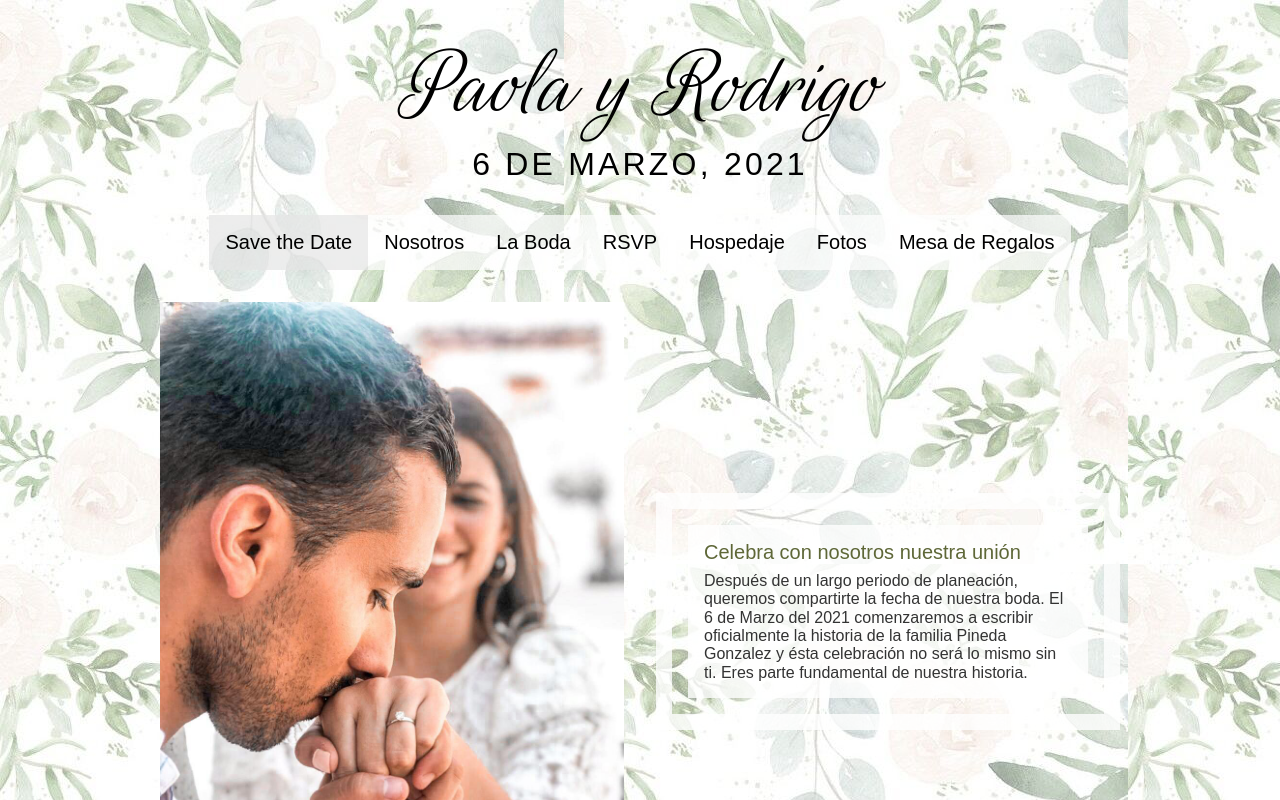
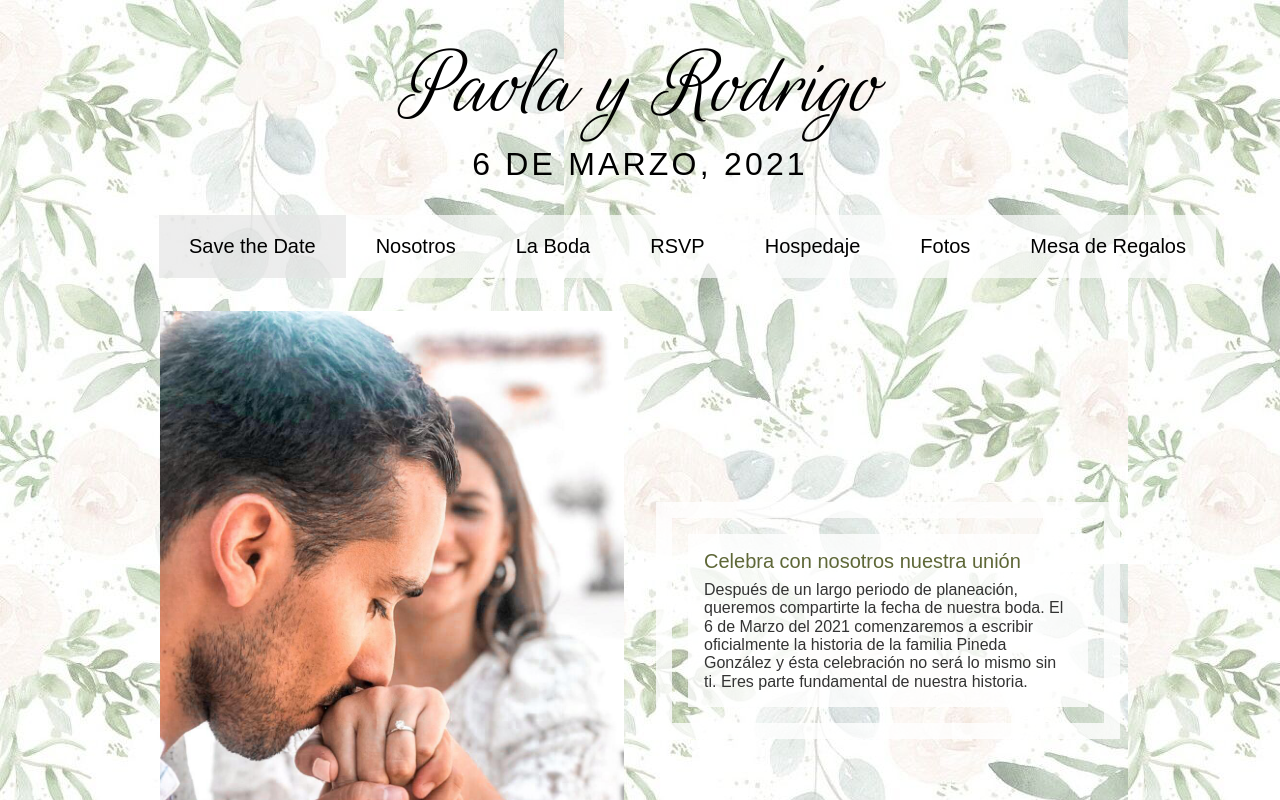
Before and after one commit to aldofunes/paola-y-rodrigo, a React (Create React App) app: page / in a window 1280 px wide. Shown: the top 800 px of the page. Built offline with nearby package versions, Linux system fonts and the light colour scheme.

Commit message:
update navbar

```diff
--- a/package.json
+++ b/package.json
@@ -8,6 +8,7 @@
     "@types/react-dom": "^17.0.0",
     "calendar-link": "^2.0.6",
     "react": "^17.0.1",
+    "react-device-detect": "^1.15.0",
     "react-dom": "^17.0.1",
     "react-icons": "^4.1.0",
     "react-router-dom": "^5.2.0",
--- a/src/app/events/events.tsx
+++ b/src/app/events/events.tsx
@@ -35,7 +35,9 @@ export default function Events(): JSX.Element {
   return (
     <div className="mw8 w-100 center bg-white-80 mt4 flex flex-wrap flex-nowrap-l">
       <div className="w-100 w-50-l tc pa3">
-        <h1 className="f2 fw4 serif">Ceremonia y Recepción</h1>
+        <h1 className="f2 fw4 serif" style={{ color: '#5E6737' }}>
+          Ceremonia y Recepción
+        </h1>
         <div className="f5 fw3 mt4">Sábado</div>
         <div className="f2 fw3">6 de marzo</div>
         <div className="f5 fw3">2021</div>
@@ -115,6 +117,8 @@ export default function Events(): JSX.Element {
               <div>Colores Claros</div>
               <div>Estampados</div>
               <div>Tacón grueso</div>
+              <div>No blanco</div>
+              <div>No verde olivo</div>
             </div>
           </div>
         </div>
--- a/src/app/gifts/gifts.tsx
+++ b/src/app/gifts/gifts.tsx
@@ -30,7 +30,7 @@ export default function RSVP(): JSX.Element {
           <h3 className="ma0">BBVA</h3>
           <p>
             Por otro lado, abrimos una cuenta de BBVA para aquellos que
-            prefieran ayudarnos con los gasto de nuestra soñada Luna de Miel en
+            prefieran ayudarnos con los gastos de nuestra soñada Luna de Miel en
             Japón.
           </p>
           <h4>ありがとう!</h4>
--- /dev/null
+++ b/src/app/nav/nav.module.css
@@ -0,0 +1,96 @@
+.nav {
+  min-height: 4rem;
+}
+
+.menu {
+  margin: 0;
+  padding: 0;
+  list-style: none;
+  overflow: hidden;
+  clear: both;
+  max-height: 0;
+  transition: max-height 0.2s ease-out;
+}
+
+/* menu icon */
+
+.menuIcon {
+  cursor: pointer;
+  float: right;
+  padding: 20px 15px;
+  position: relative;
+  user-select: none;
+  background-color: rgba(255, 255, 255, 0.8);
+}
+
+.navicon {
+  background: #333;
+  display: block;
+  height: 2px;
+  position: relative;
+  transition: background 0.2s ease-out;
+  width: 18px;
+}
+
+.navicon:before,
+.navicon:after {
+  background: #333;
+  content: '';
+  display: block;
+  height: 100%;
+  position: absolute;
+  transition: all 0.2s ease-out;
+  width: 100%;
+}
+
+.navicon:before {
+  top: 5px;
+}
+
+.navicon:after {
+  top: -5px;
+}
+
+/* menu btn */
+
+.menuBtn {
+  display: none;
+}
+
+.menuBtn:checked ~ .menu {
+  max-height: 28rem;
+}
+
+.menuBtn:checked ~ .menuIcon .navicon {
+  background: transparent;
+}
+
+.menuBtn:checked ~ .menuIcon .navicon:before {
+  transform: rotate(-45deg);
+}
+
+.menuBtn:checked ~ .menuIcon .navicon:after {
+  transform: rotate(45deg);
+}
+
+.menuBtn:checked ~ .menuIcon:not(.steps) .navicon:before,
+.menuBtn:checked ~ .menuIcon:not(.steps) .navicon:after {
+  top: 0;
+}
+
+@media (min-width: 74rem) {
+  .link {
+    float: left;
+  }
+  .link a {
+    padding: 20px 30px;
+  }
+  .menu {
+    clear: none;
+    float: right;
+    max-height: none;
+  }
+  .menuIcon {
+    display: none;
+  }
+}
--- a/src/app/nav/nav.tsx
+++ b/src/app/nav/nav.tsx
@@ -1,67 +1,87 @@
 import React from 'react';
 import { NavLink } from 'react-router-dom';
+import styles from './nav.module.css';
 
 export default function Nav(): JSX.Element {
   return (
-    <nav className="ph3 ph5-ns avenir">
-      <div className="nowrap overflow-x-auto tc">
+    <nav className={`ph3 ph5-ns avenir relative ${styles.nav}`}>
+      <input className={styles.menuBtn} type="checkbox" id="menu-btn" />
+      <label className={styles.menuIcon} htmlFor="menu-btn">
+        <span className={styles.navicon}></span>
+      </label>
+
+      <ul className={`nowrap tc ${styles.menu}`}>
+        <li className={styles.link}>
           <NavLink
             exact
-          className="link bg-white-70 black f5 f4-ns dib pa3"
+            className="link bg-white-70 black f5 f4-ns db pa3"
             activeStyle={{ background: 'rgba(230,230,230,0.7)' }}
             to="/"
           >
             Save the Date
           </NavLink>
+        </li>
+        <li className={styles.link}>
           <NavLink
             exact
-          className="link bg-white-70 black f5 f4-ns dib pa3"
+            className="link bg-white-70 black f5 f4-ns db pa3"
             activeStyle={{ background: 'rgba(230,230,230,0.7)' }}
             to="/their-story"
           >
             Nosotros
           </NavLink>
+        </li>
+        <li className={styles.link}>
           <NavLink
             exact
-          className="link bg-white-70 black f5 f4-ns dib pa3"
+            className="link bg-white-70 black f5 f4-ns db pa3"
             activeStyle={{ background: 'rgba(230,230,230,0.7)' }}
             to="/events"
           >
             La Boda
           </NavLink>
+        </li>
+        <li className={styles.link}>
           <NavLink
             exact
-          className="link bg-white-70 black f5 f4-ns dib pa3"
+            className="link bg-white-70 black f5 f4-ns db pa3"
             activeStyle={{ background: 'rgba(230,230,230,0.7)' }}
             to="/rsvp"
           >
             RSVP
           </NavLink>
+        </li>
+        <li className={styles.link}>
           <NavLink
             exact
-          className="link bg-white-70 black f5 f4-ns dib pa3"
+            className="link bg-white-70 black f5 f4-ns db pa3"
             activeStyle={{ background: 'rgba(230,230,230,0.7)' }}
             to="/travel"
           >
             Hospedaje
           </NavLink>
+        </li>
+        <li className={styles.link}>
           <NavLink
             exact
-          className="link bg-white-70 black f5 f4-ns dib pa3"
+            className="link bg-white-70 black f5 f4-ns db pa3"
             activeStyle={{ background: 'rgba(230,230,230,0.7)' }}
             to="/photos"
           >
             Fotos
           </NavLink>
+        </li>
+        <li className={styles.link}>
           <NavLink
             exact
-          className="link bg-white-70 black f5 f4-ns dib pa3"
+            className="link bg-white-70 black f5 f4-ns db pa3"
             activeStyle={{ background: 'rgba(230,230,230,0.7)' }}
             to="/gifts"
           >
             Mesa de Regalos
           </NavLink>
-      </div>
+        </li>
+      </ul>
     </nav>
   );
 }
--- a/src/app/photos/photos.module.css
+++ /dev/null
@@ -1,25 +0,0 @@
-.gallery {
-  display: grid;
-  grid-template-columns: repeat(5, 1fr);
-  grid-gap: 1rem;
-}
-
-/* On screens that are 1024px or less, set the background color to blue */
-@media screen and (max-width: 1024px) {
-  .gallery {
-    grid-template-columns: repeat(3, 1fr);
-  }
-}
-
-/* On screens that are 720px or less, set the background color to olive */
-@media screen and (max-width: 720px) {
-  .gallery {
-    grid-template-columns: repeat(1, 1fr);
-  }
-}
-
-.image {
-  width: 100%;
-  height: 100%;
-  object-fit: contain;
-}
--- a/src/app/rsvp/rsvp.tsx
+++ b/src/app/rsvp/rsvp.tsx
@@ -9,7 +9,6 @@ export default function RSVP(): JSX.Element {
     'Hola, \n\nQuiero confirmar mi asistencia a la boda de Paola González y Rodrigo Pineda, el 6 de marzo, 2021. Mi nombre completo es:\n',
   );
   return (
-    <div>
     <div className="mw6 w-100 center bg-white mt4 flex">
       <div className="ma3">
         <h3>Ceremonia y Recepción</h3>
@@ -19,6 +18,7 @@ export default function RSVP(): JSX.Element {
         <div>
           Confirma tu asistencia antes del 13 de febrero con Zuri de Garza
         </div>
+
         <a className="link dim blue db pa3" href={url.href}>
           <div className="flex items-center justify-center">
             <div className="mr2">
@@ -27,7 +27,14 @@ export default function RSVP(): JSX.Element {
             <div>+52 56 1088 5831</div>
           </div>
         </a>
-        </div>
+
+        <p>
+          <b>*</b> Estamos en situación de pandemia. En caso de asistir al
+          evento, te pedimos guardes cuidados y extremes precauciones durante el
+          mes de Febrero y de manera más intensa 10 días antes del evento. Si
+          presentas algún síntoma, por favor sé responsable y no asistas. Te
+          extrañaremos, pero podremos celebrar más adelante.
+        </p>
       </div>
     </div>
   );
--- a/src/app/save-the-date/save-the-date.tsx
+++ b/src/app/save-the-date/save-the-date.tsx
@@ -4,19 +4,20 @@ import { photo40 } from '../../images/photos';
 export default function SaveTheDate(): JSX.Element {
   return (
     <div className="pa3 flex mw8 center flex-wrap">
-      <div className="flex items-center w-100 w-50-ns pa3">
-        <img src={photo40} alt="The Couple" className="w-100" />
+      <div className="flex items-center w-100 w-50-l pa3">
+        <img src={photo40} alt="Los novios" className="w-100 mw6 center" />
       </div>
-      <div className="flex items-center w-100 w-50-ns pa3">
+      <div className="flex items-center w-100 w-50-l pa3">
         <div className="center pa3 b--white-80 ba bw4">
-          <div className="pa3 bg-white-80 fw1 avenir">
+          <div className="pa3 bg-white-80 avenir">
             <div className="f4 fw5" style={{ color: '#5E6737' }}>
               Celebra con nosotros nuestra unión
             </div>
             <div className="f5 mt2">
               Después de un largo periodo de planeación, queremos compartirte la
-              fecha de nuestra boda. El 6 de Marzo del 2021 comenzaremos a
-              escribir oficialmente la historia de la familia Pineda Gonzalez y
+              fecha de nuestra boda. El{' '}
+              <span className="fw5">6 de Marzo del 2021</span> comenzaremos a
+              escribir oficialmente la historia de la familia Pineda González y
               ésta celebración no será lo mismo sin ti. Eres parte fundamental
               de nuestra historia.
             </div>
```
Also changed, not shown: src/app/photos/photos.tsx (+47 -9 lines), src/app/their-story/their-story.tsx (+4 -4 lines), 1 other file (tests, documents, lock files or other folders). Lines whose indentation alone changed are shown as unchanged.
